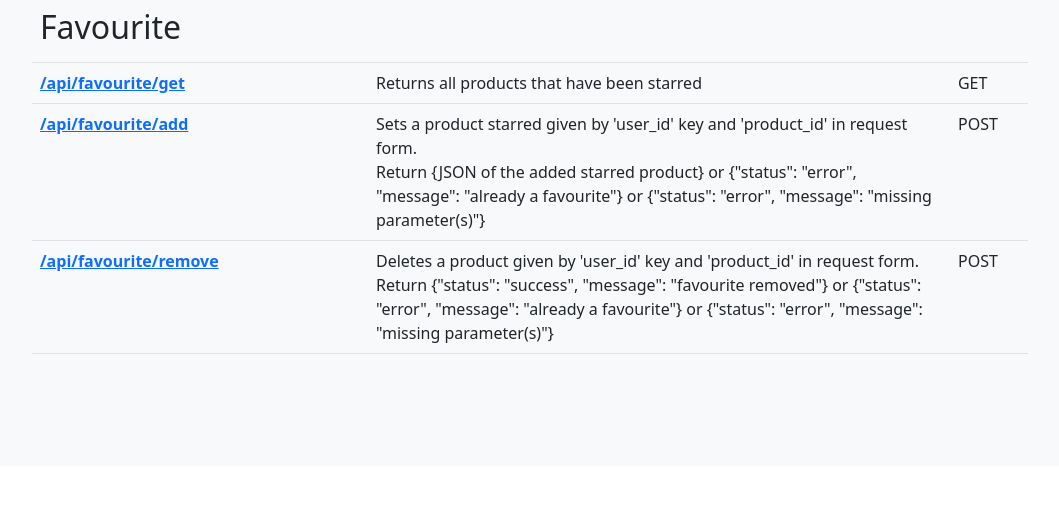
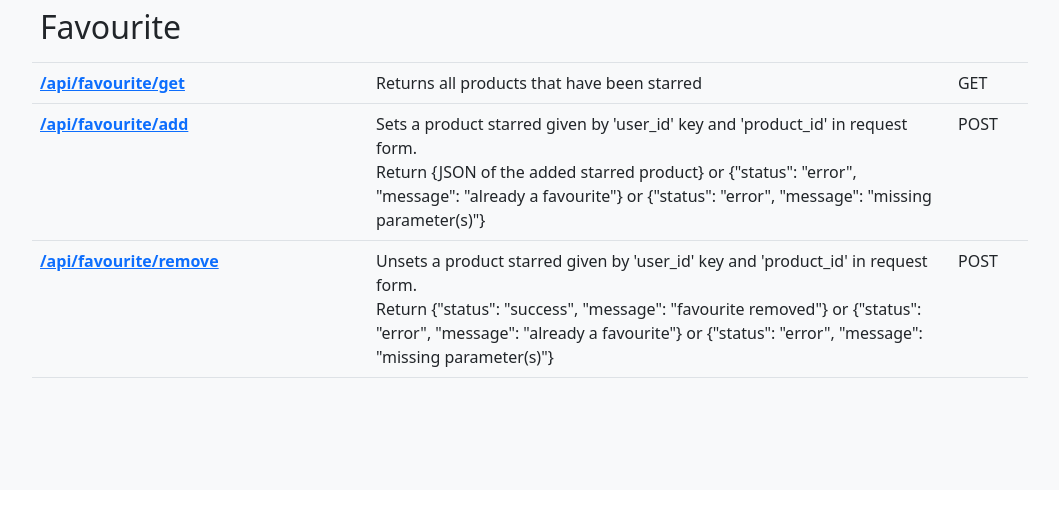
Before and after one commit to adam-poulton/server, a Flask app: page / in a window 1280 px wide. Shown: the part 1284-1798 px from the top of the page, without its empty margins (110-1169 px from the left). Before the commit the page ends 1638 px from the top, so only its background shows below. Run offline with Flask 2, Linux system fonts and the light colour scheme.

Commit message:
Update index page about favourite APIs

```diff
--- a/server/templates/index.html
+++ b/server/templates/index.html
@@ -169,7 +169,7 @@
                             </tr>
                             <tr>
                                 <th scope="row"><a href="/api/favourite/remove">/api/favourite/remove</a></th>
-                                <td>Deletes a product given by 'user_id' key and 'product_id' in request form.  <br>Return {"status": "success", "message": "favourite removed"} or {"status": "error", "message": "already a favourite"} or {"status": "error", "message": "missing parameter(s)"}</td>
+                                <td>Unsets a product starred given by 'user_id' key and 'product_id' in request form.  <br>Return {"status": "success", "message": "favourite removed"} or {"status": "error", "message": "already a favourite"} or {"status": "error", "message": "missing parameter(s)"}</td>
                                 <td>POST</td>
                             </tr>
                         </tbody>
```
